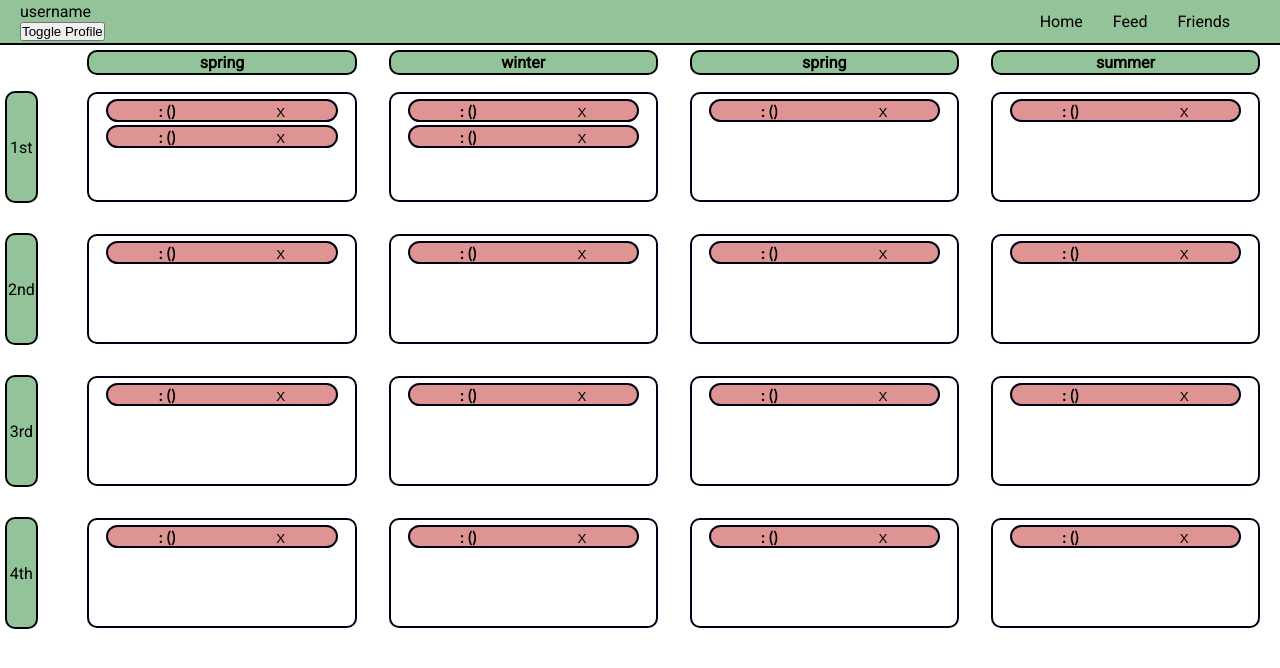
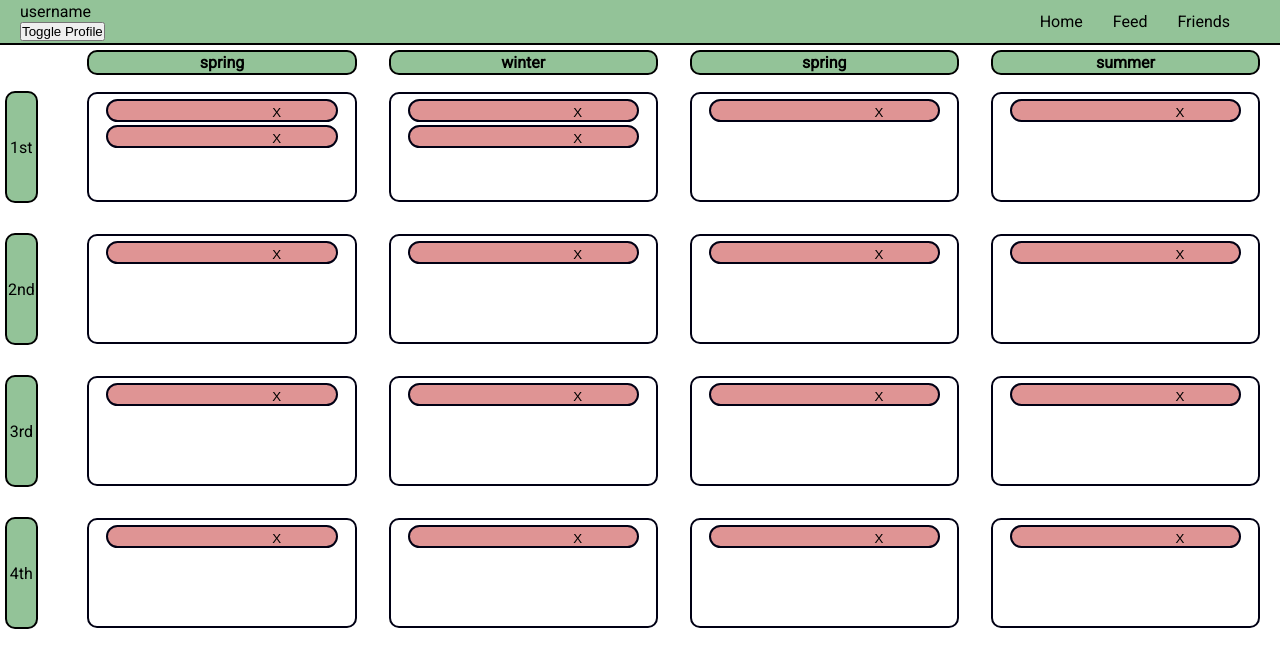
Before and after one commit to dali-lab/wisp24-frontend, a React app: page /plan23 in a window 1280 px wide. Shown: the top 668 px of the page. Built offline with nearby package versions, Linux system fonts and the light colour scheme.

Commit message:
update on coursecomponent

```diff
--- a/src/components/courseComponent/index.jsx
+++ b/src/components/courseComponent/index.jsx
@@ -12,11 +12,15 @@ const CourseComponent = (props) => {
   // const [prereq, setPrereq] = useState('');
   // const [nro, setNRO] = useState(props.courseNRO);
   // const [color, setColor] = useState('');
+  const [isTerm, setIsTerm] = useState();
+
+  // need check whether course located in term or located in the potential classes
 
   return (
     <div className="course-content-div">
-      <div><p>{props.crn}: {props.name} ({props.distrib})</p></div>
-      <div className="course-individual-delete"><button type="button" onClick={() => deleteCourse(props.id)}>X</button></div>
+      {/* <div><p>{props.crn}: {props.name} ({props.distrib})</p></div> */}
+      <div><p>{props.name}</p></div>
+      <div className="course-individual-delete"><button type="button" onClick={() => deleteCourse(props.termID, props.courseID)}>X</button></div>
     </div>
   );
 };
--- a/src/containers/homepage/AddTerms.jsx
+++ b/src/containers/homepage/AddTerms.jsx
@@ -7,6 +7,7 @@ import {
   updateCourse,
   addNewCourse
 } from '../../services/datastore.js';
+import CourseComponent from '../../components/courseComponent/index.jsx';
 
 const AddTerms = () => {
   const [selectedDraft, setSelectedDraft] = useState('');
@@ -102,7 +103,7 @@ const AddTerms = () => {
     event.stopPropagation();
     deleteTerm(termID);
   };
-
+  // display using course component
   const AllDrafts = () => {
     const alldrafts = terms.map((term, index) => {
       return (
@@ -116,7 +117,8 @@ const AddTerms = () => {
               {term.courses && term.courses.map((course) => {
                 return (
                   <div key={course.id} className="term-draft-class-wrapper">
-                    <div className="term-draft-class">{course.name}</div>
+                    {/* <div className="term-draft-class">{course.name}</div> */}
+                    <CourseComponent name={course.name} />
                   </div>
                 );
               })}
--- a/src/containers/homepage/EditingTerm.jsx
+++ b/src/containers/homepage/EditingTerm.jsx
@@ -6,6 +6,7 @@ import {
   addTerm,
   updateTermName
 } from '../../services/datastore';
+import CourseComponent from '../../components/courseComponent';
 
 const EditingDraft = (props) => {
   const { selectedDraft, drafts } = props;
@@ -51,7 +52,7 @@ const EditingDraft = (props) => {
         });
       }
     });
-  }, []);
+  }, [selectedDraft]);
 
   console.log('term data outside useeffect:', termData);
 
@@ -117,9 +118,10 @@ const EditingDraft = (props) => {
       <div>{termData.courses && termData.courses.map((classItem, index) => {
         return (
           <div key={classItem}>
-            <div>{classItem.name}</div>
+            {/* <div>{classItem.name}</div> */}
+            <CourseComponent name={classItem.name} termID={selectedDraft} courseID={classItem.id} isTerm={true} />
             {console.log('class item id', classItem)}
-            <button type="button" onClick={() => deleteClass(classItem.id)}>Delete Class</button>
+            {/* <button type="button" onClick={() => deleteClass(classItem.id)}>Delete Class</button> */}
           </div>
         );
       })}
```
